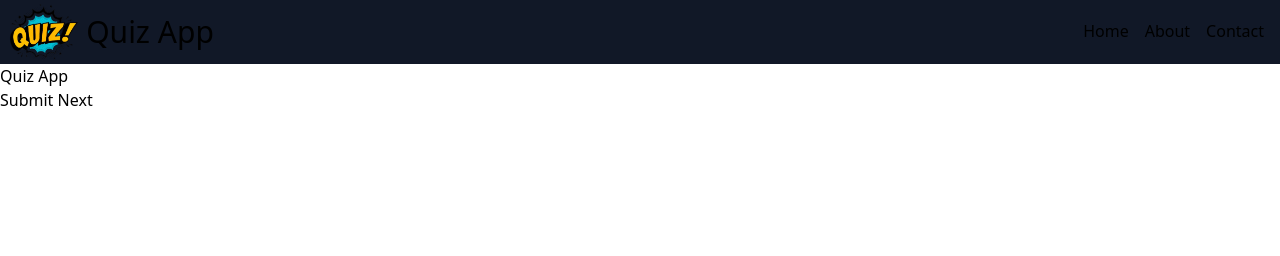
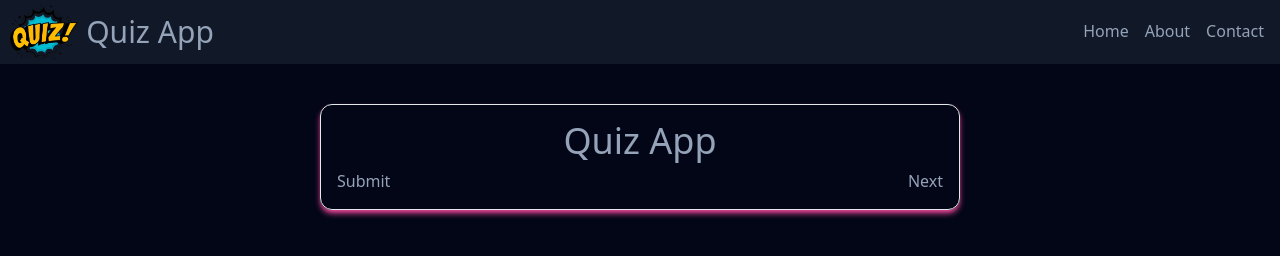
Before and after one commit to bolanpartik/quiz-website, a website: page index.html in a window 1280 px wide. Drawn offline with nearby package versions, Linux system fonts and the light colour scheme; files that its build step writes are made by us from their sources.

Commit message:
add some styles

```diff
--- a/index.html
+++ b/index.html
@@ -6,7 +6,7 @@
     <title>Quiz Website</title>
     <link rel="stylesheet" href="./dist/style.css">
 </head>
-<body>
+<body class="bg-darkBlue text-slate-400">
     <header class="flex justify-between bg-gray-900">
         <div class="flex items-center">
             <img src="assets/logo.png" alt="logo" class="h-16">
@@ -18,15 +18,15 @@
             <p class="border-b-transparent border-b-2 hover:border-lime-400">Contact</p>
         </div>
     </header>
-    <main>
-        <div>
-            <p>Quiz App</p>
-            <p id="question"></p>
-            <div id="options">
+    <main class="flex justify-center mt-10">
+        <div class="border rounded-xl shadow-md shadow-pink-500 p-4 w-2/4 text-wrap">
+            <p class="text-4xl text-center">Quiz App</p>
+            <p id="question" class="mt-2"></p>
+            <div id="options" class="[&>*]:mt-4">
             </div>
-            <div>
-                <button id="submit-answer">Submit</button>
-                <button id="next-question">Next</button>
+            <div class="flex justify-between" id="button-container">
+                <button id="submit-answer" class="button">Submit</button>
+                <button id="next-question" class="button">Next</button>
             </div>
         </div>
     </main>
```
